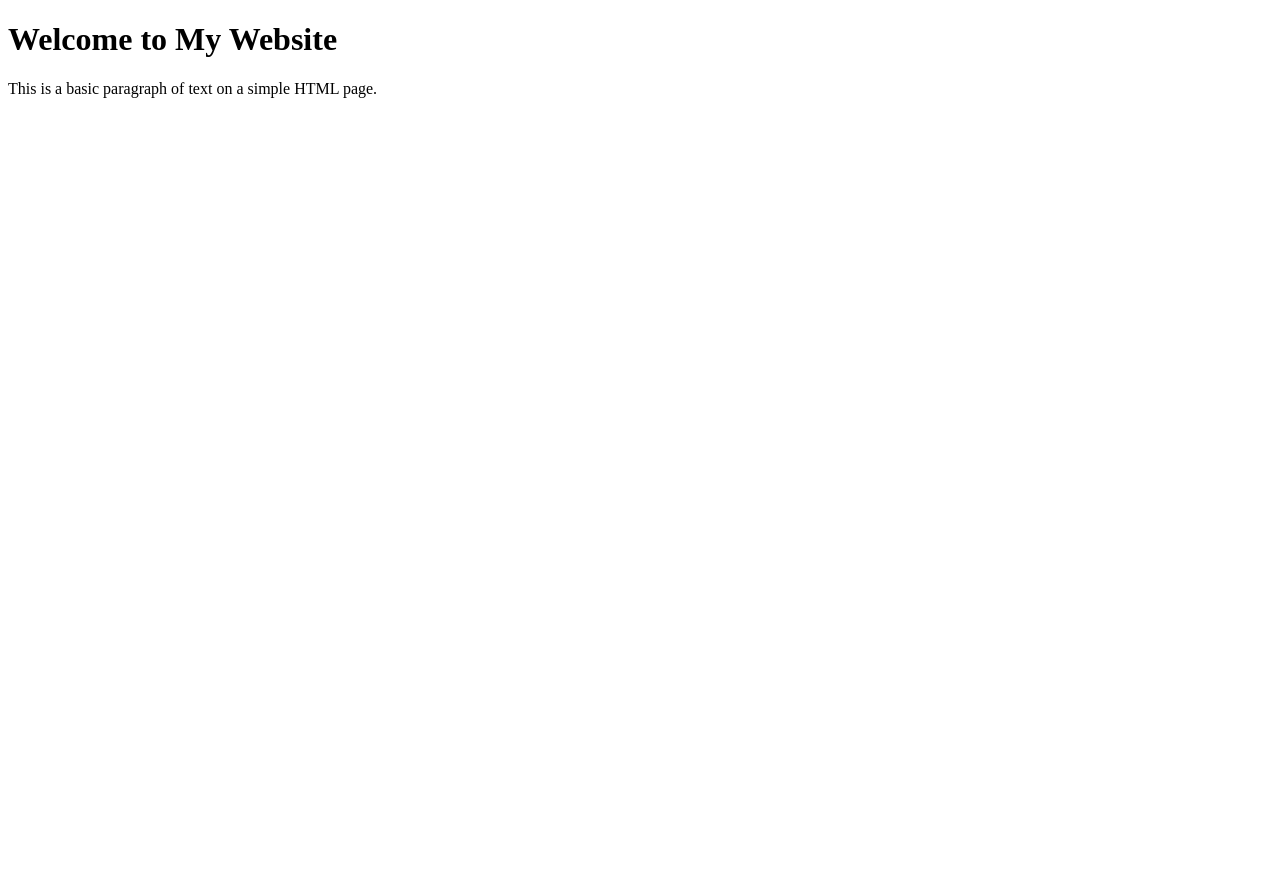
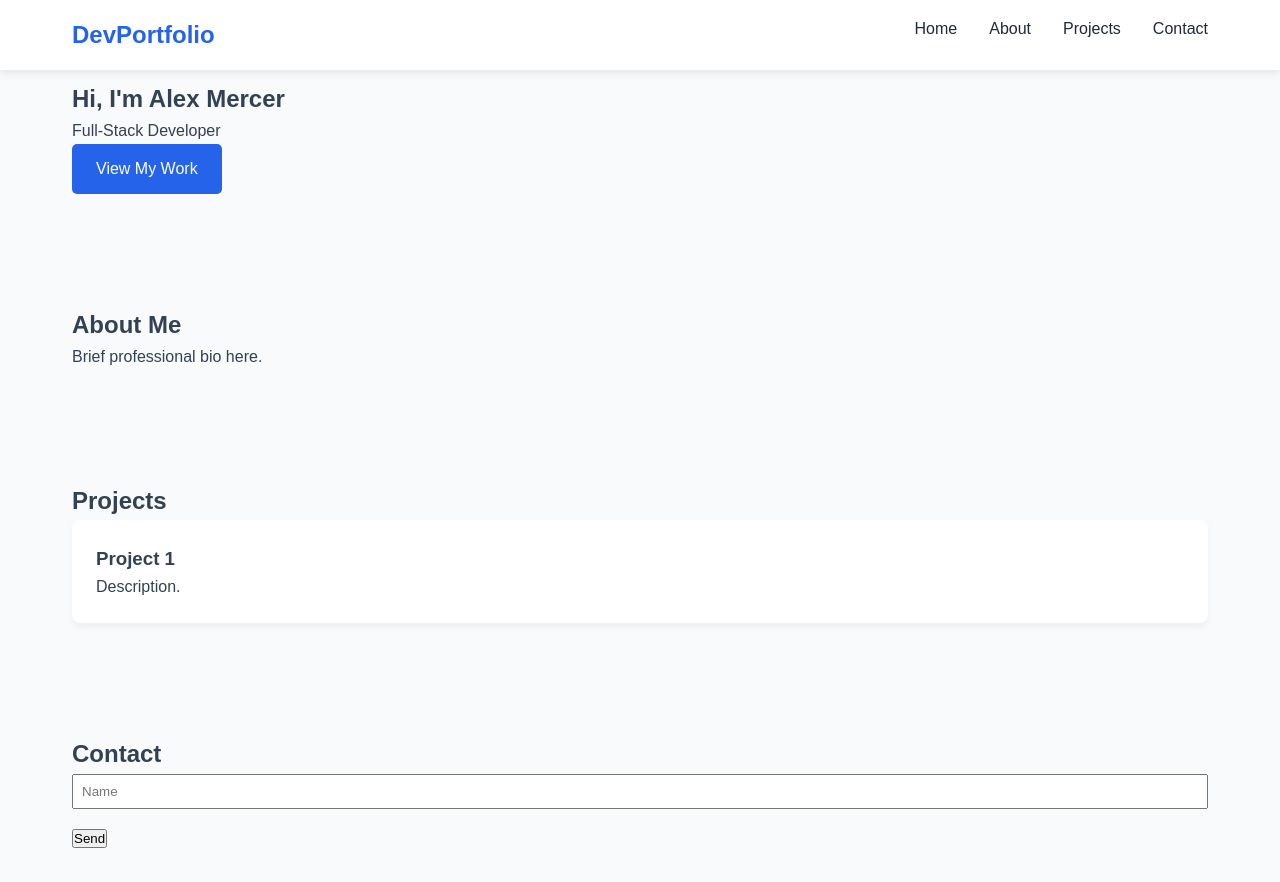
Before and after one commit to mishra0703/githubActions, a plain HTML site: page index.html in a window 1280 px wide. Before the commit the page ends 800 px from the top, so only its background shows below. Drawn offline with Linux system fonts and the light colour scheme.

Commit message:
Added Portfolio Website

```diff
--- a/index.html
+++ b/index.html
@@ -1,14 +1,147 @@
 <!DOCTYPE html>
 <html lang="en">
+
 <head>
     <meta charset="UTF-8">
     <meta name="viewport" content="width=device-width, initial-scale=1.0">
-    <title>My First Webpage</title>
+    <title>My Professional Portfolio</title>
+    <style>
+        :root {
+            --primary-color: #2563eb;
+            --secondary-color: #1e293b;
+            --text-color: #334155;
+            --bg-light: #f8fafc;
+            --white: #ffffff;
+        }
+
+        * {
+            margin: 0;
+            padding: 0;
+            box-sizing: border-box;
+            font-family: sans-serif;
+        }
+
+        body {
+            color: var(--text-color);
+            background-color: var(--bg-light);
+            line-height: 1.6;
+        }
+
+        header {
+            position: fixed;
+            top: 0;
+            width: 100%;
+            background: var(--white);
+            box-shadow: 0 2px 10px rgba(0, 0, 0, 0.1);
+            z-index: 1000;
+        }
+
+        nav {
+            display: flex;
+            justify-content: space-between;
+            max-width: 1200px;
+            margin: auto;
+            padding: 1rem 2rem;
+        }
+
+        .nav-links {
+            display: flex;
+            list-style: none;
+            gap: 2rem;
+        }
+
+        .nav-links a {
+            text-decoration: none;
+            color: var(--secondary-color);
+            font-weight: 500;
+        }
+
+        section {
+            padding: 5rem 2rem 2rem;
+            max-width: 1200px;
+            margin: auto;
+        }
+
+        .btn {
+            display: inline-block;
+            background: var(--primary-color);
+            color: var(--white);
+            padding: 0.75rem 1.5rem;
+            text-decoration: none;
+            border-radius: 5px;
+        }
+
+        .project-grid {
+            display: grid;
+            grid-template-columns: repeat(auto-fit, minmax(300px, 1fr));
+            gap: 2rem;
+        }
+
+        .project-card {
+            background: var(--white);
+            padding: 1.5rem;
+            border-radius: 8px;
+            box-shadow: 0 4px 6px rgba(0, 0, 0, 0.05);
+        }
+
+        .contact-form {
+            max-width: 600px;
+            margin: auto;
+        }
+
+        .form-group {
+            margin-bottom: 1rem;
+        }
+
+        input,
+        textarea {
+            width: 100%;
+            padding: 0.5rem;
+        }
+
+        @media (max-width: 768px) {
+            .nav-links {
+                display: none;
+            }
+        }
+    </style>
 </head>
+
 <body>
+    <header>
+        <nav><a href="#home"
+                style="font-size:1.5rem; font-weight:bold; color:var(--primary-color); text-decoration:none;">DevPortfolio</a>
+            <ul class="nav-links">
+                <li><a href="#home">Home</a></li>
+                <li><a href="#about">About</a></li>
+                <li><a href="#projects">Projects</a></li>
+                <li><a href="#contact">Contact</a></li>
+            </ul>
+        </nav>
+    </header>
+    <section id="home">
+        <h1>Hi, I'm Alex Mercer</h1>
+        <p>Full-Stack Developer</p><a href="#projects" class="btn">View My Work</a>
+    </section>
+    <section id="about">
+        <h2>About Me</h2>
+        <p>Brief professional bio here.</p>
+    </section>
+    <section id="projects">
+        <h2>Projects</h2>
+        <div class="project-grid">
+            <div class="project-card">
+                <h3>Project 1</h3>
+                <p>Description.</p>
+            </div>
+        </div>
+    </section>
+    <section id="contact">
+        <h2>Contact</h2>
+        <form>
+            <div class="form-group"><input type="text" placeholder="Name"></div><button type="submit">Send</button>
+        </form>
+    </section>
+</body>
 
-    <h1>Welcome to My Website</h1>
-    <p>This is a basic paragraph of text on a simple HTML page.</p>
-
-</body>
 </html>
```
Also changed, not shown: 1 other file.
